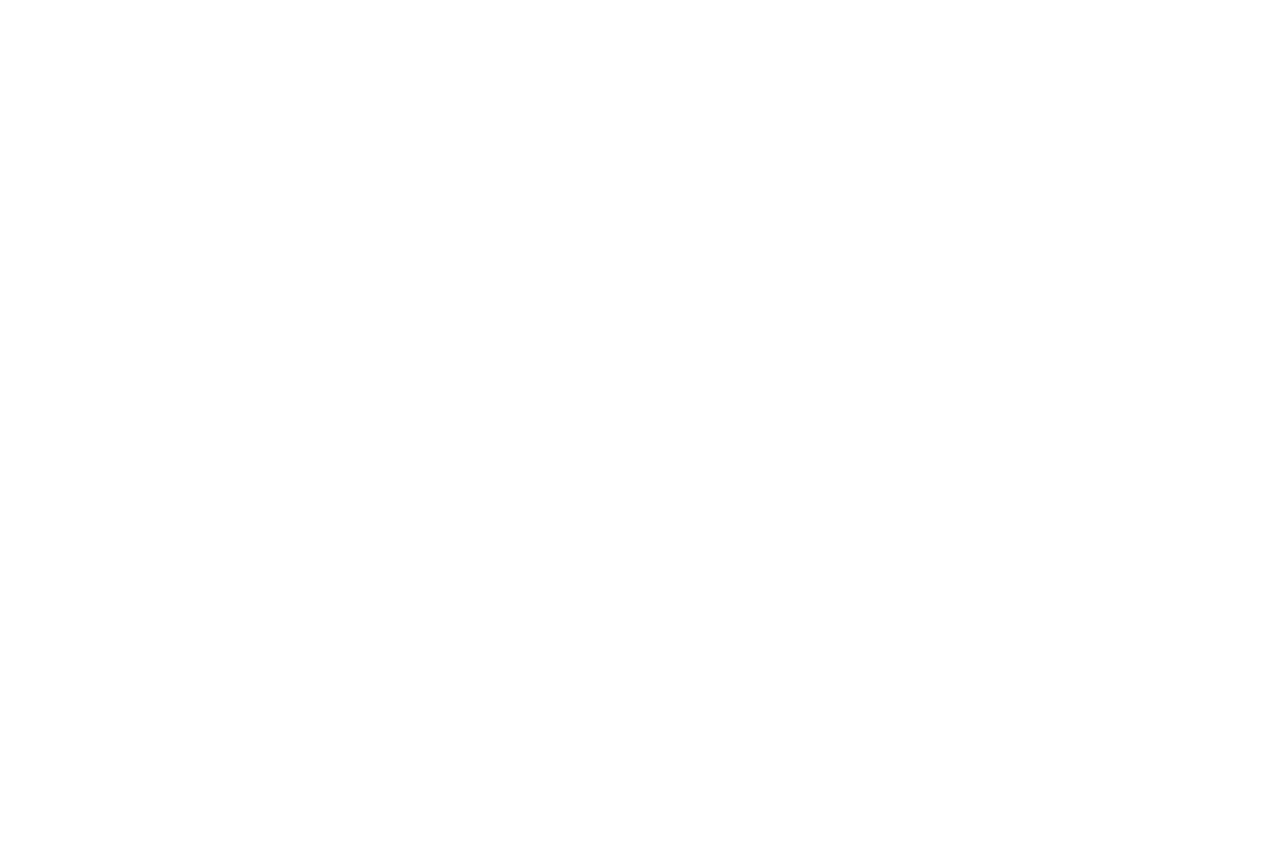
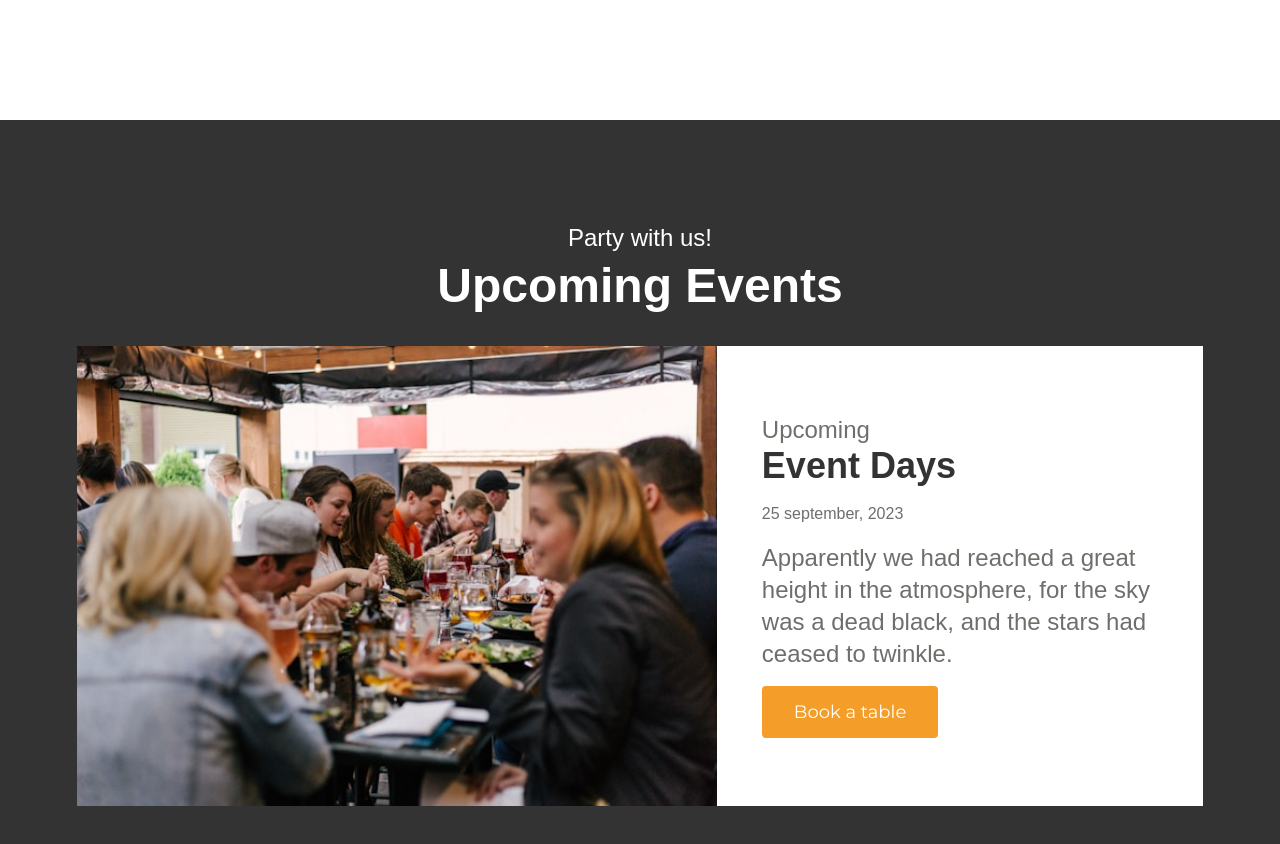
Before and after one commit to TruePadawan/Demeter-Restaurant, a SvelteKit app: page / in a window 1280 px wide. Shown: the part 2280-3124 px from the top of the page. Before the commit the page ends 2400 px from the top, so only its background shows below. Built offline with nearby package versions, Linux system fonts and the light colour scheme; a web font is replaced by a local one.

Commit message:
build upcoming events section

```diff
--- /dev/null
+++ b/src/lib/components/sections/UpcomingEvents.svelte
@@ -0,0 +1,34 @@
+<script>
+	import EventsImg from '$lib/images/upcoming-events.jpg';
+	import Button from '../Button.svelte';
+</script>
+
+<div id="events" class="flex flex-col gap-9 bg-[#333333] px-[2vw] py-[6vw] lg:px-[6vw] lg:py-[8vw]">
+	<div class="text-center">
+		<p class="text-2xl">Party with us!</p>
+		<p class="mt-2 text-5xl font-semibold">Upcoming Events</p>
+	</div>
+	<div class="flex flex-col lg:flex-row">
+		<img src={EventsImg} alt="a group of people eating" class="max-h-96 object-cover lg:flex-1" />
+		<div class="flex flex-col gap-4 bg-white px-[6%] py-[8%] lg:flex-1 lg:px-[4%] lg:py-[6%]">
+			<div>
+				<p class="text-2xl text-primary">Upcoming</p>
+				<p class="text-4xl font-semibold text-secondary">Event Days</p>
+			</div>
+			<p class="text-primary">25 september, 2023</p>
+			<p class="text-2xl text-primary">
+				Apparently we had reached a great height in the atmosphere, for the sky was a dead black,
+				and the stars had ceased to twinkle.
+			</p>
+			<Button className="lg:self-start">Book a table</Button>
+		</div>
+	</div>
+</div>
+
+<style>
+	@media screen and (min-width: 1024px) {
+		img {
+			max-height: calc(100vh - 20vw);
+		}
+	}
+</style>
--- a/src/routes/+page.svelte
+++ b/src/routes/+page.svelte
@@ -4,6 +4,7 @@
 	import Hero from '$lib/components/sections/Hero.svelte';
 	import History from '$lib/components/sections/History.svelte';
 	import SpecialMeals from '$lib/components/sections/SpecialMeals.svelte';
+	import UpcomingEvents from '$lib/components/sections/UpcomingEvents.svelte';
 
 	let menuIsOpen = false;
 
@@ -39,6 +40,7 @@
 <Hero {menuIsOpen} on:menubtnclicked={openMenu} />
 <History />
 <SpecialMeals />
+<UpcomingEvents />
 
 <style>
 	:global(body) {
```
